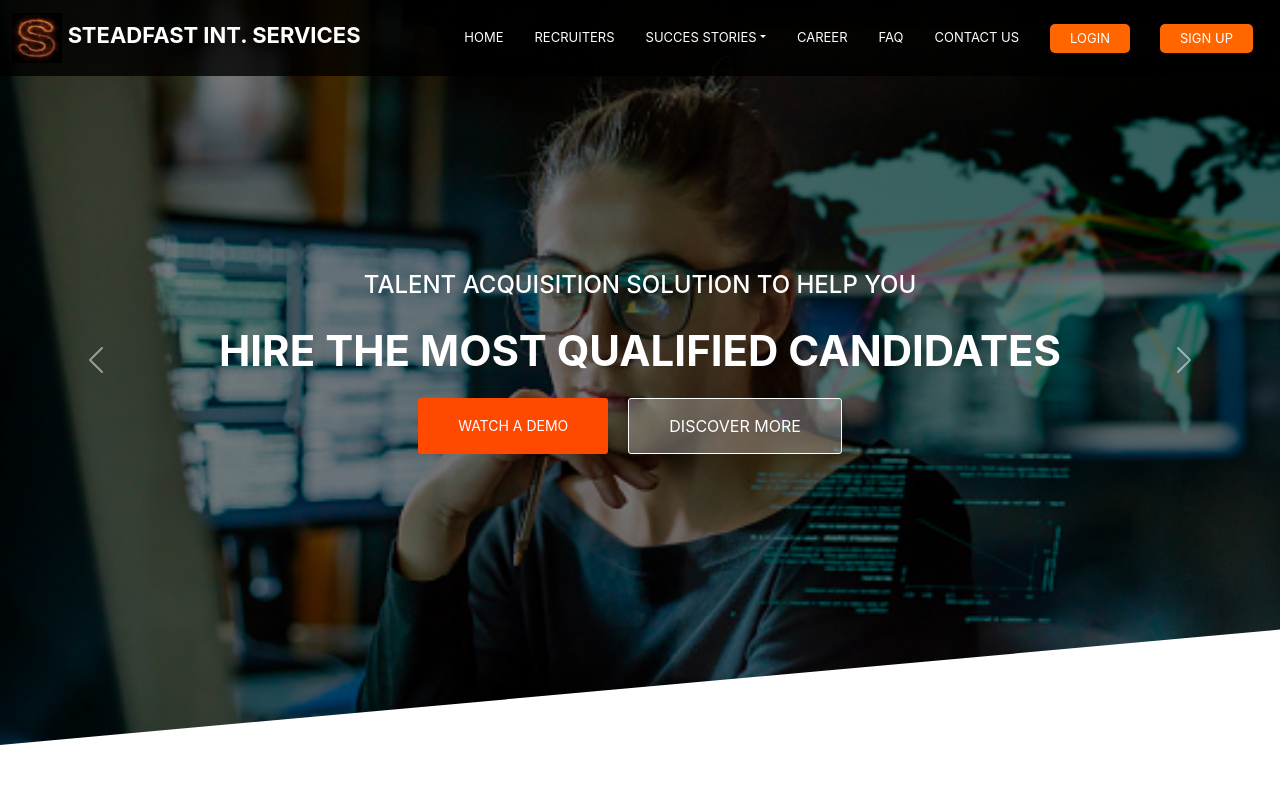
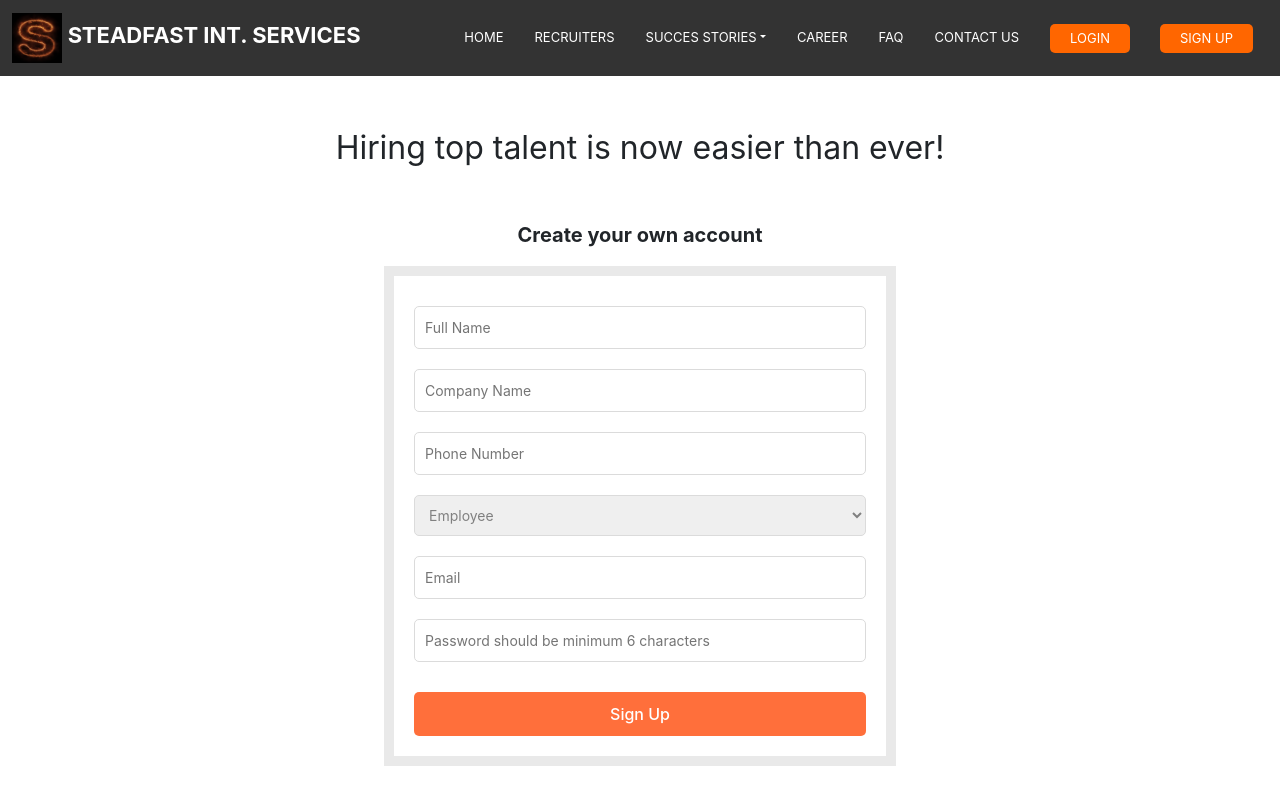
Before and after one commit to Imtious-coder/Steadfast, a React (Create React App) app: page /signUpForm in a window 1280 px wide. Shown: the top 799 px of the page. Built offline with nearby package versions, Linux system fonts and the light colour scheme.

Commit message:
Sign Up Form complete

```diff
--- a/src/App.js
+++ b/src/App.js
@@ -9,6 +9,7 @@ import Navbar from './Components/Home/Navbar/Navbar';
 import Recruiters from './Components/Recruiters/Recruiters';
 import SignUpStart from './Components/SignUp/SignUpStart/SignUpStart';
 import TopTalentHiring from './Components/TopTalentHiring/TopTalentHiring';
+import SignUpForm from './Components/SignUp/SignUpForm/SignUpForm';
 
 function App() {
   return (
@@ -24,6 +25,9 @@ function App() {
         <Route path="/top-talent-hiring">
           <TopTalentHiring />
         </Route>
+        <Route path="/signUpForm">
+          <SignUpForm />
+        </Route>
         <Route path="/">
           <HomePage />
         </Route>
--- /dev/null
+++ b/src/Components/SignUp/SignUpForm/SignUpForm.js
@@ -0,0 +1,116 @@
+import React, { useState } from 'react';
+import Footer from '../../Shared/Footer/Footer';
+import SocialIcon from '../../Shared/SocialIcon/SocialIcon';
+import Styles from './SignUpForm.module.css';
+
+const SignUpForm = () => {
+
+    const [formData, setFormData] = useState({
+        name: "",
+        companyName: "",
+        number: "",
+        type: "",
+        email: "",
+        password: ""
+    })
+
+    const handleName = (e) => {
+        const names = e.target.value;
+        setFormData({ ...formData, name: names })
+
+    }
+    const handleCompanyName = (e) => {
+        const companyName = e.target.value;
+        setFormData({ ...formData, companyName: companyName })
+
+    }
+    const handleNumber = (e) => {
+        const number = e.target.value;
+        setFormData({ ...formData, number: number })
+
+    }
+    const handleType = (e) => {
+        const type = e.target.value;
+        setFormData({ ...formData, type: type })
+
+    }
+    const handleEmail = (e) => {
+        const email = e.target.value;
+        setFormData({ ...formData, email: email })
+
+    }
+    const handlePassword = (e) => {
+        const password = e.target.value;
+        setFormData({ ...formData, password: password })
+
+    }
+
+    const handleSubmit = (e) => {
+        e.preventDefault();
+        console.log("lol", formData)
+    }
+
+
+    return (
+        <>
+            <section className={Styles.SignUpForm}>
+                <p className="fs-2 text-center mt-5">Hiring top talent is now easier than ever!</p>
+                <p className="fs-5 text-center mt-5 mx-5 px-5 fw-bold">Create your own account</p>
+                {/* Form Start */}
+                <form onSubmit={handleSubmit} className={Styles.Form}>
+                    <input
+                        className={Styles.FormInput}
+                        name="name"
+                        type="text"
+                        placeholder="Full Name"
+                        value={formData.name}
+                        onChange={handleName} />
+                    <input
+                        className={Styles.FormInput}
+                        name="companyName"
+                        type="text"
+                        placeholder="Company Name"
+                        value={formData.companyName}
+                        onChange={handleCompanyName} />
+                    <input
+                        className={Styles.FormInput}
+                        name="number"
+                        type="number"
+                        placeholder="Phone Number"
+                        value={formData.number}
+                        onChange={handleNumber} />
+                    <select
+                        className={Styles.FormInput}
+                        onChange={handleType}
+                    >
+                        <option>Employee</option>
+                        <option>Recruiter</option>
+                    </select>
+                    <input
+                        className={Styles.FormInput}
+                        name="email"
+                        type="email"
+                        placeholder="Email"
+                        value={formData.email}
+                        onChange={handleEmail} />
+                    <input
+                        className={Styles.FormInput}
+                        name="password"
+                        type="password"
+                        placeholder="Password should be minimum 6 characters"
+                        value={formData.password}
+                        onChange={handlePassword} />
+                    <button
+                        className={Styles.SignUpButton}
+                        type="submit" >
+                        Sign Up
+                    </button>
+                </form>
+            </section>
+            <SocialIcon />
+            <Footer />
+        </>
+    );
+};
+
+export default SignUpForm;
--- /dev/null
+++ b/src/Components/SignUp/SignUpForm/SignUpForm.module.css
@@ -0,0 +1,39 @@
+.SignUpForm{
+    width: 50%;
+    margin: 0px 25%;
+}
+
+.Form {
+    width: 80%;
+    margin: 0px 10% 50px 10%;
+    padding: 20px;
+    border: 10px solid rgb(233, 233, 233);
+}
+
+.FormInput {
+    width: 100%;
+    padding: 10px;
+    font-size: 14px;
+    margin: 10px 0px;
+    color: grey;
+    outline: none;
+    border-radius: 5px;
+    border: 1.5px solid rgb(219, 219, 219);
+}
+
+.SignUpButton {
+    width: 100%;
+    padding: 10px 0px;
+    color: white;
+    font-weight: 500;
+    border: none;
+    outline: none;
+    border-radius: 5px;
+    margin-top: 20px;
+    background-color: rgb(255, 111, 59);
+    transition: all .3s ease-in-out;
+}
+
+.SignUpButton:hover {
+    background-color: rgb(255, 84, 22);
+}
--- a/src/Components/SignUp/SignUpStart/SignUpStart.js
+++ b/src/Components/SignUp/SignUpStart/SignUpStart.js
@@ -2,6 +2,7 @@ import { faGoogle } from '@fortawesome/free-brands-svg-icons';
 import { faLock, faShieldAlt, faUnlockAlt } from '@fortawesome/free-solid-svg-icons';
 import { FontAwesomeIcon } from '@fortawesome/react-fontawesome';
 import React from 'react';
+import { Link } from 'react-router-dom';
 import Footer from '../../Shared/Footer/Footer';
 import SocialIcon from '../../Shared/SocialIcon/SocialIcon';
 import './SignUpStart.css';
@@ -27,7 +28,9 @@ const SignUpStart = () => {
                                 <p className="fs-6 text-center pt-4">Sign Up with</p>
                                 <p className="fs-3 text-center pb-3 text-danger"><FontAwesomeIcon icon={faGoogle} /></p>
                                 <p className="fs-6 text-center pb-3">or</p>
-                                <button className="SignUpStartRecruiterCardsButton mb-5">Create Recruiter Account</button>
+                                <Link to="/signUpForm">
+                                    <button className="SignUpStartRecruiterCardsButton mb-5">Create Recruiter Account</button>
+                                </Link>
                             </div>
                             <div className="col-md-2"></div>
                             <div className="col-12 col-md-4 mt-5 SignUpStartRecruiterCards">
@@ -36,7 +39,9 @@ const SignUpStart = () => {
                                 <p className="fs-6 text-center pt-4">Sign Up with</p>
                                 <p className="fs-3 text-center pb-3 text-danger"><FontAwesomeIcon icon={faGoogle} /></p>
                                 <p className="fs-6 text-center pb-3">or</p>
-                                <button className="SignUpStartRecruiterCardsButton mb-5">Create Employer Account</button>
+                                <Link to="/signUpForm">
+                                    <button className="SignUpStartRecruiterCardsButton mb-5">Create Employer Account</button>
+                                </Link>
                             </div>
                             <div className="col-md-1"></div>
                         </div>
```
Also changed, not shown: src/Components/Test/Test.js (added, +55 -0 lines).
